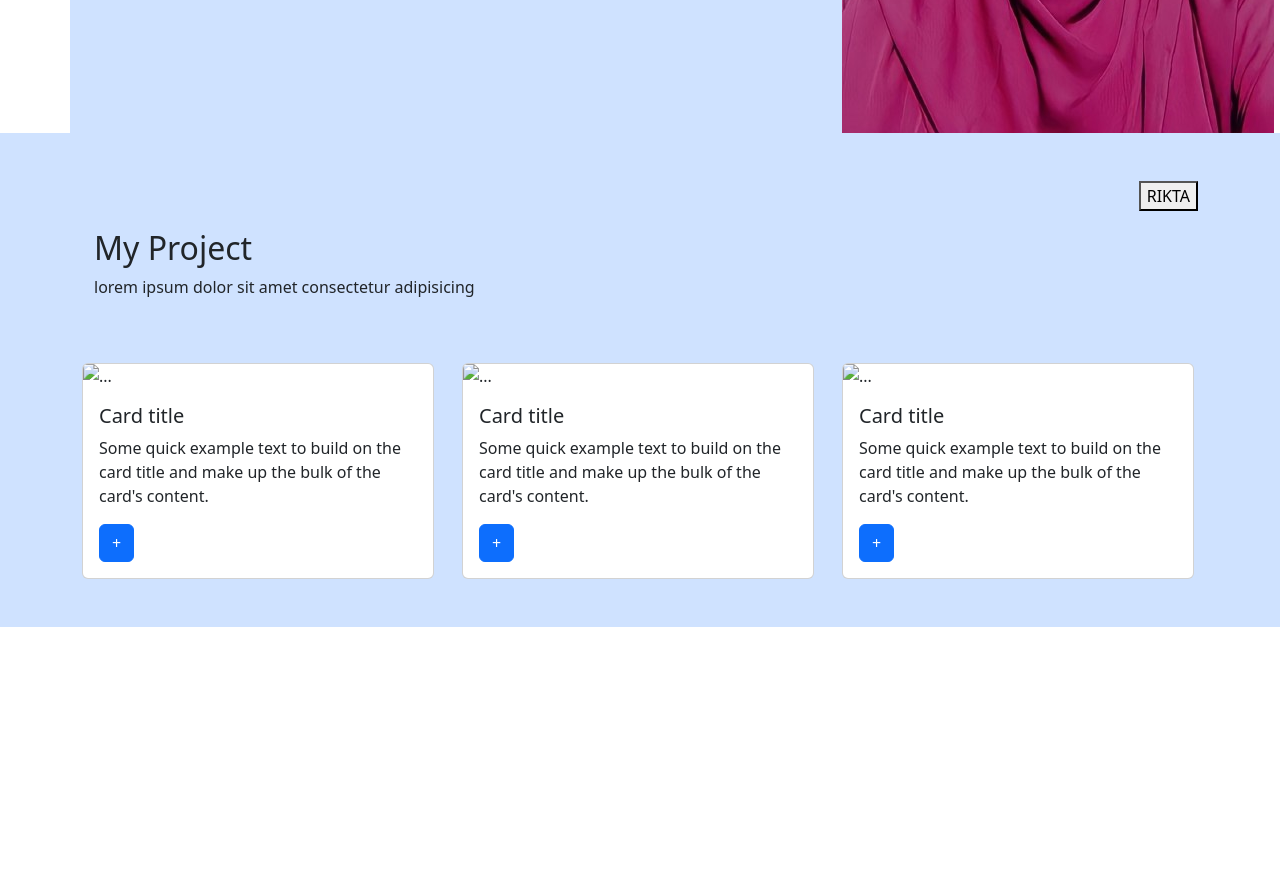
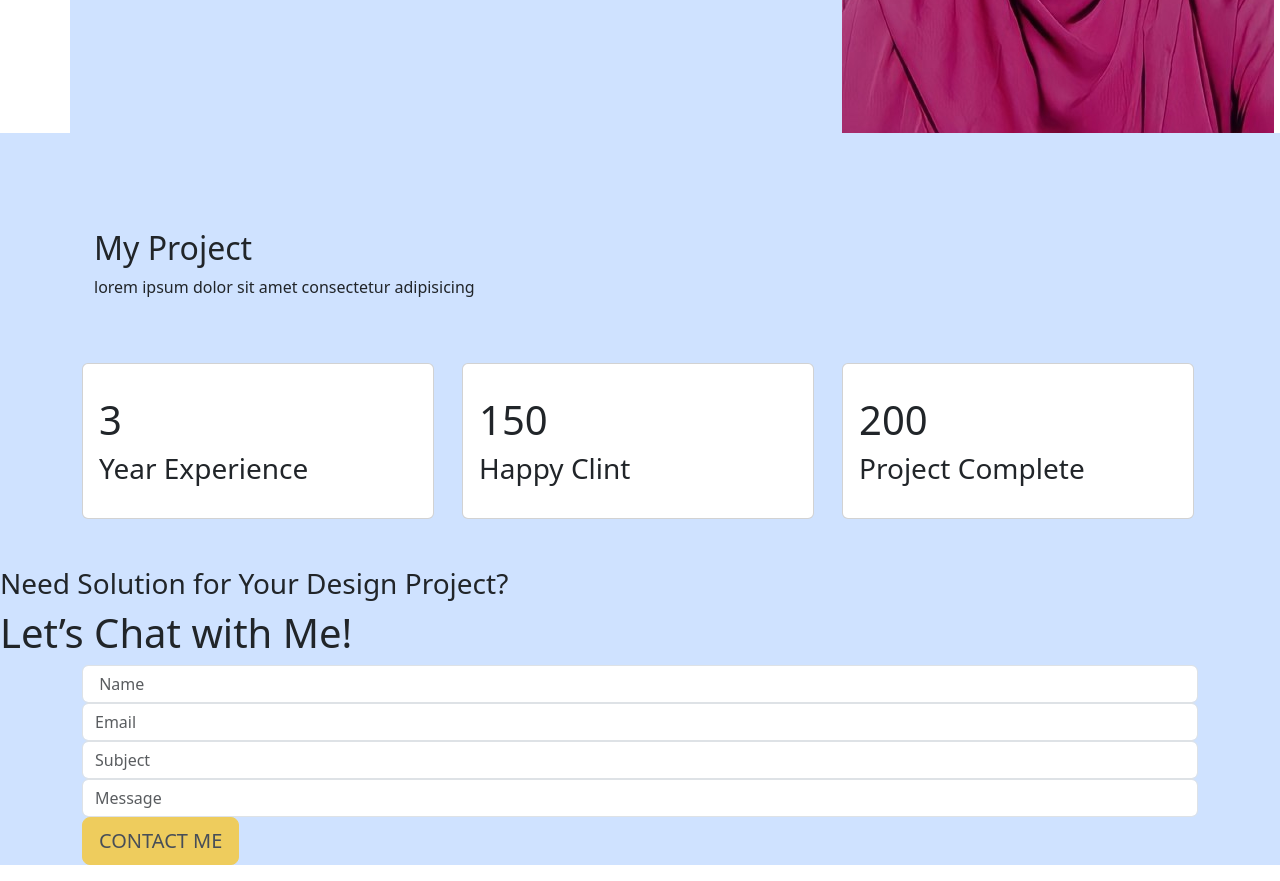
Before and after one commit to Rikta9150/My-Portfolio, a plain HTML site: page index.html in a window 1280 px wide. Shown: the part 500-1381 px from the top of the page. Before the commit the page ends 1127 px from the top, so only its background shows below. Drawn offline with nearby package versions, Linux system fonts and the light colour scheme.

Commit message:
first commit

```diff
--- a/index.html
+++ b/index.html
@@ -51,6 +51,85 @@
   </div>
 </div>
 </div>
+<!---------banner area end----->
+
+    <div class="bg-primary-subtle">
+    <div class="container py-5">
+        <div class="d-flex justify-container-between">
+            <div class="container py-5">
+                <h2>My Project</h2>
+                <p>lorem ipsum dolor sit amet consectetur adipisicing</p>
+            </div>
+
+        </div>
+
+        <div class="row row-cols-1 row-cols-sm-1 row-cols-md-2 row-cols-lg-3 g-4">
+            <div class="col">
+                <div class="card" style="width: 22rem;">
+
+                        <div class="card-body">
+
+                 <p class="card-text">
+                  <h1>3</h1>
+                  <h3> Year Experience</h3>
+                </p>
+
+             </div>
+             </div>
+            </div>
+            <div class="col">
+                <div class="card" style="width: 22rem;">
+
+                        <div class="card-body">
+
+                 <p class="card-text">
+                  <h1>150</h1>
+                  <h3>Happy Clint</h3>
+                 </p>
+
+             </div>
+             </div>
+            </div>
+            <div class="col">
+                <div class="card" style="width: 22rem;">
+
+                        <div class="card-body">
+
+                 <p class="card-text">
+                  <h1>200 </h1>
+                  <h3>Project Complete</h3>
+                 </p>
+
+             </div>
+             </div>
+            </div>
+        </div>
+          </div>
+          <!---from area start-->
+          <h3>Need Solution for Your Design Project?</h3>
+          <h1>Let’s Chat with Me!</h1>
+
+          <div class="form-area">
+            <form class="container">
+                <div class="mb-3">
+
+                  <input type="text" class="form-control" id="Name" placeholder=" Name">
+
+                  <input type="email" class="form-control" id="Email" placeholder="Email">
+
+                  <input type="taxt" class="form-control" id="Subject" placeholder="Subject">
+
+                  <input type="text" class="form-control" id="Message" placeholder="Message">
+
+
+                  <button type="submit" class="btn btn-lg btn-warning" disabled>CONTACT ME</button>
+
+
+                  <!-- <div id="emailHelp" class="form-text">We'll never share your email with anyone else.</div> -->
+                </div>
+
+              </form>
+         </div>
 
 
 
@@ -61,58 +140,8 @@
 
 
 
-
-
-
-
-
-<!---------banner area end----->
-
-    <div class="bg-primary-subtle">
-    <div class="container py-5">
-        <div class="d-flex justify-container-between">
-            <div class="container py-5">
-                <h2>My Project</h2>
-                <p>lorem ipsum dolor sit amet consectetur adipisicing</p>
-            </div>
-            <div>
-                <button>RIKTA</button>
-            </div>
-        </div>
-
-        <div class="row row-cols-1 row-cols-sm-1 row-cols-md-2 row-cols-lg-3 g-4">
-            <div class="col">
-                <div class="card" style="width: 22rem;">
-                    <img src="..." class="card-img-top" alt="...">
-                        <div class="card-body">
-                       <h5 class="card-title">Card title</h5>
-                 <p class="card-text">Some quick example text to build on the card title and make up the bulk of the card's content.</p>
-              <a href="#" class="btn btn-primary">+</a>
-             </div>
-             </div>
-            </div>
-            <div class="col">
-                <div class="card" style="width: 22rem;">
-                    <img src="..." class="card-img-top" alt="...">
-                        <div class="card-body">
-                       <h5 class="card-title">Card title</h5>
-                 <p class="card-text">Some quick example text to build on the card title and make up the bulk of the card's content.</p>
-              <a href="#" class="btn btn-primary">+</a>
-             </div>
-             </div>
-            </div>
-            <div class="col">
-                <div class="card" style="width: 22rem;">
-                    <img src="..." class="card-img-top" alt="...">
-                        <div class="card-body">
-                       <h5 class="card-title">Card title</h5>
-                 <p class="card-text">Some quick example text to build on the card title and make up the bulk of the card's content.</p>
-              <a href="#" class="btn btn-primary">+</a>
-             </div>
-             </div>
-            </div>
-        </div>
-          </div>
-    <script src="https://cdn.jsdelivr.net/npm/bootstrap@5.3.2/dist/js/bootstrap.bundle.min.js" integrity="sha384-C6RzsynM9kWDrMNeT87bh95OGNyZPhcTNXj1NW7RuBCsyN/o0jlpcV8Qyq46cDfL" crossorigin="anonymous"></script>
-</body>
+             <!---from area end-->
+          <script src="https://cdn.jsdelivr.net/npm/bootstrap@5.3.2/dist/js/bootstrap.bundle.min.js" integrity="sha384-C6RzsynM9kWDrMNeT87bh95OGNyZPhcTNXj1NW7RuBCsyN/o0jlpcV8Qyq46cDfL" crossorigin="anonymous"></script>
+          <script src="js/script.js"></script>
+        </body>
 </html>
--- /dev/null
+++ b/js/script.js
@@ -0,0 +1,30 @@
+const form = document.querySelector("form");
+const Name = document.querySelector("#Name");
+
+const email = document.querySelector("#Email");
+const Subject = document.querySelector("#Subject");
+const Message = document.querySelector("#Message");
+
+form.addEventListener("submit", formHandler);
+
+
+function formHandler(e){
+    e.preventDefault();
+
+
+    const formInfo = {
+        Name: Name.value,
+
+        Email: email.value,
+        Subject: Subject.value,
+        Message: Message.value
+    }
+
+    console.log(formInfo);
+
+    Name.vlue = "",
+
+    email = "",
+    Subject.value = "",
+    Message.value = ""
+}
--- a/style.css
+++ b/style.css
@@ -0,0 +1,10 @@
+.form-area{
+    width: 30%;
+    margin: auto;
+    background:Dark(226, 226, 226);
+    padding: 20px;
+    margin-top: 10%;
+    border-radius: 20px;
+
+    box-shadow: rgb(128, 128, 128) 1.5px 4.5px;
+}
```
Also changed, not shown: protfolio.json (added, +26 -0 lines).
